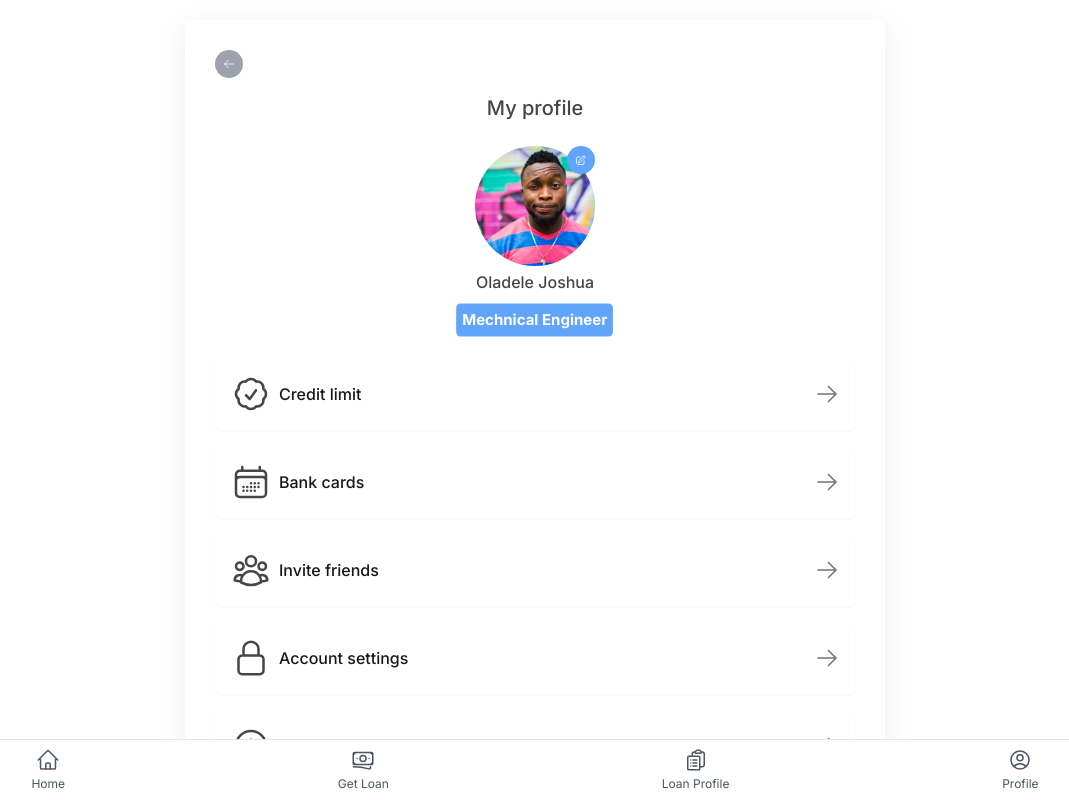
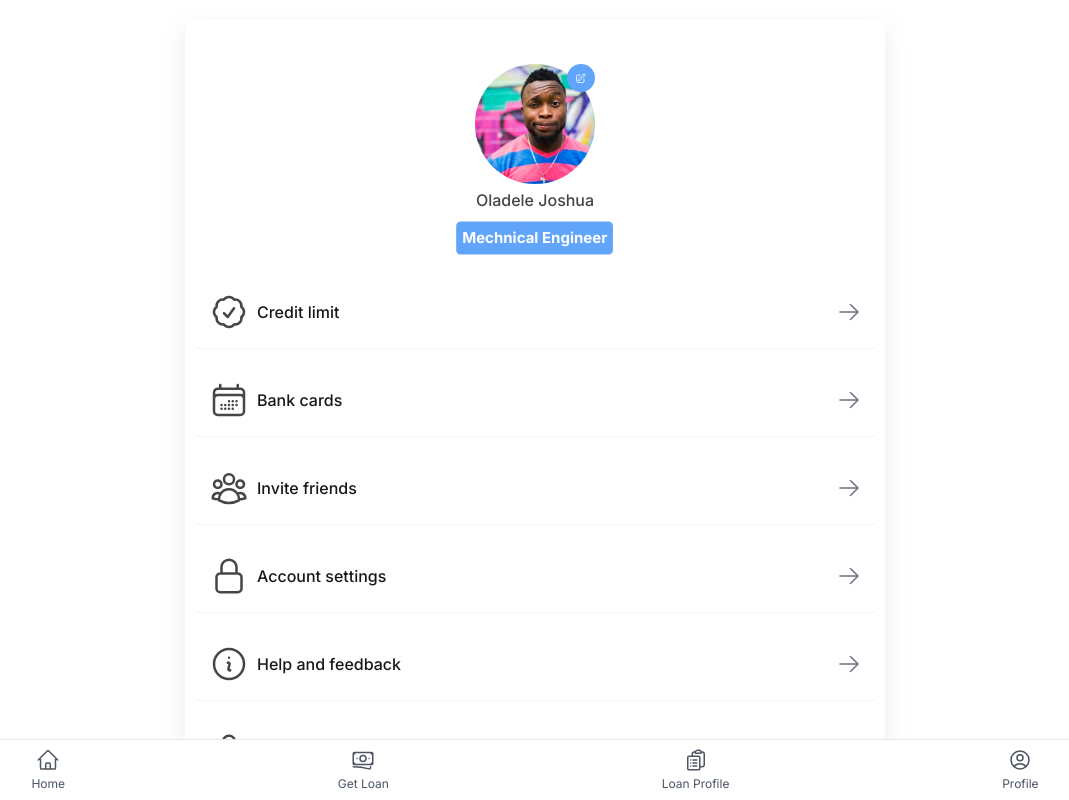
Before and after one commit to DiranDesai/LoanApp, a React (Vite) app: page / in a window 1280 px wide. Shown: the top 800 px of the page, without its empty margins (105-1174 px from the left). Built offline with nearby package versions, Linux system fonts and the light colour scheme.

Commit message:
Updating codebase

```diff
--- a/src/components/ProfileMenu.jsx
+++ b/src/components/ProfileMenu.jsx
@@ -5,7 +5,7 @@ function ProfileMenu({Icon, title}) {
   return (
     <div className="flex align-center justify-between mt-4 shadow-sm bg-white p-4 rounded-md hover:shadow-md cursor-pointer transition duration-200 ease-in-out">
         <div className='flex align-center space-x-2'>
-            <span className="w-10 h-10 self-center">{Icon}</span>
+            <span className="w-6 h-6 lg:w-10 lg:h-10 self-center">{Icon}</span>
             <h2 className="text-[16px] text-[#181818] font-[500] self-center">{title}</h2>
         </div>
         <ArrowRightIcon  className="h-6 w-6 font-bold text-gray-500 self-center" />
--- a/src/components/TopBar.jsx
+++ /dev/null
@@ -1,12 +0,0 @@
-import React from 'react'
-import { ArrowLeftIcon } from '@heroicons/react/24/outline'
-
-function TopBar() {
-  return (
-    <div>
-      <ArrowLeftIcon className="h-7 w-7 font-bold bg-gray-400 text-white rounded-full p-2 hover:bg-red" />
-    </div>
-  )
-}
-
-export default TopBar
--- a/src/index.css
+++ b/src/index.css
@@ -35,8 +35,8 @@
 
 .signup, .login, .profile-page{
   box-shadow: rgba(149, 157, 165, 0.2) 0px 8px 24px;
-  padding: 30px;
-  margin-top: 20px;
+  /* padding: 30px;
+  margin-top: 20px; */
 }
 
 
--- a/src/pages/Profile.jsx
+++ b/src/pages/Profile.jsx
@@ -1,7 +1,6 @@
 import React from 'react'
 import {CheckBadgeIcon, LockClosedIcon, UserGroupIcon, InformationCircleIcon, ShoppingBagIcon, CalendarDaysIcon, PencilSquareIcon, ArrowRightOnRectangleIcon  } from '@heroicons/react/24/outline';
 import { useNavigate } from 'react-router-dom'
-import TopBar from '../components/TopBar'
 import profilePic from '../assets/profile.avif'
 import ProfileMenu from '../components/ProfileMenu';
 import BottomNavigation from '../components/BottomNavigation';
@@ -15,11 +14,9 @@ function Profile() {
 
   return (
     <>
-      <div className="px-4 profile-page max-w-[700px] rounded-md mx-auto mt-5 py-2">
-        <TopBar />
+      <div className="px-2 profile-page max-w-[700px] rounded-md mx-auto mt-5 pt-2 pb-8">
         <div className="flex justify-center items-center mt-4">
             <div className="flex flex-col justify-center items-center space-y-1">
-                <h2 className="text-xl font-[500]">My profile</h2>
                <div className="relative">
                 <img src={profilePic} className="w-[120px] h-[120px] object-cover mt-5 rounded-full" alt="" />
                 <PencilSquareIcon className="h-7 w-7 font-bold bg-blue-400 text-white rounded-full p-2 hover:bg-red absolute right-0 top-5" />
```
